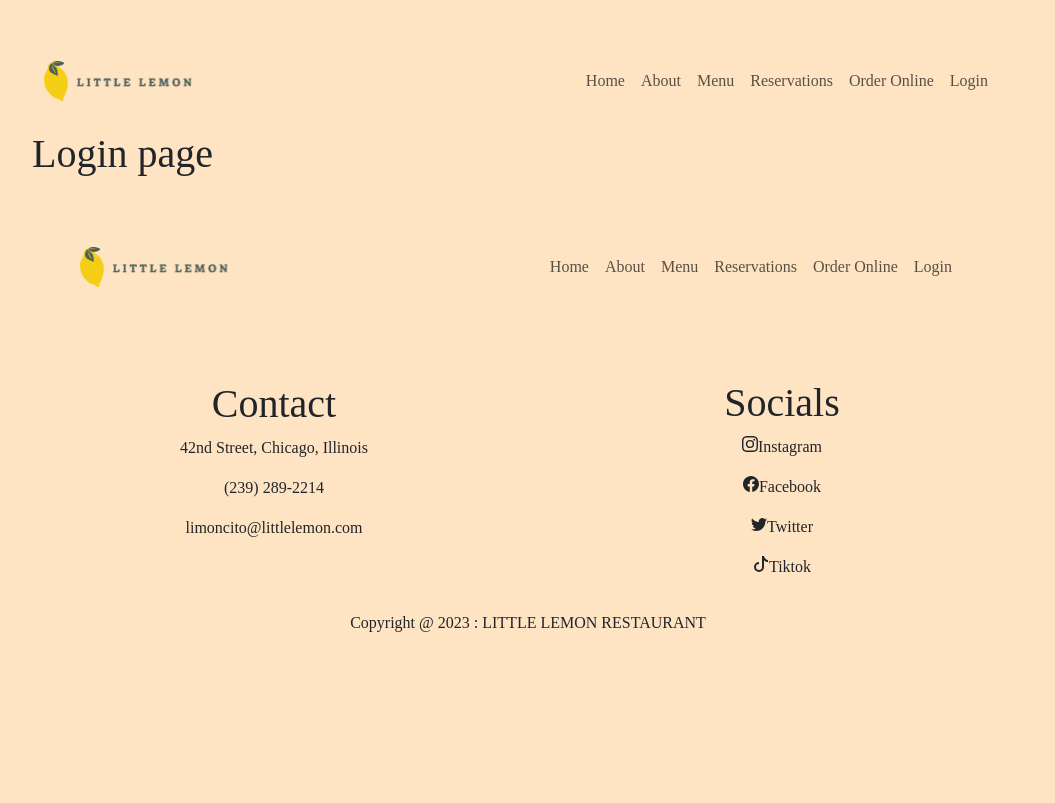
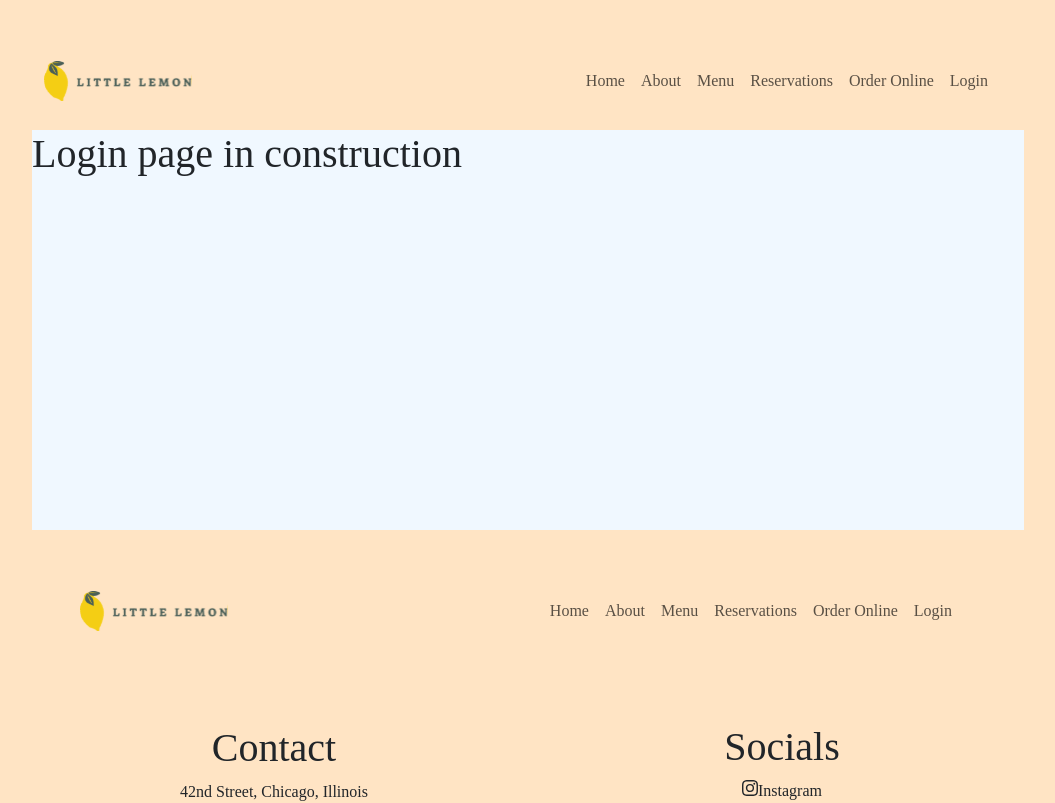
Before and after one commit to toneiobufon/Little-Lemon, a React (Create React App) app in the folder little/: page /login in a window 1280 px wide. Shown: the top 803 px of the page, without its empty margins (112-1167 px from the left). Built offline with nearby package versions, Linux system fonts and the light colour scheme.

Commit message:
updated styling on pages

```diff
--- a/little/src/App.css
+++ b/little/src/App.css
@@ -131,8 +131,17 @@ button{
 }
 
 .section-body{
-  display: flex;
+  display: block;
   justify-content: center;
   min-height: 25rem;
   background-color: aliceblue;
+
 }
+form{
+  display: grid;
+  justify-content: center;
+  background-color: rgb(197, 202, 117);
+  margin: auto;
+  padding: 20px;
+  border-radius: 10px;
+}
--- a/little/src/Components/About.js
+++ b/little/src/Components/About.js
@@ -4,11 +4,13 @@ import React from "react";
 function About (){
     return (
         <>
-    <h1>About us</h1>
-    <p>Lorem ipsum dolor sit amet consectetur adipisicing elit. Eos qui veniam cumque eligendi ex, assumenda delectus laborum dolorem illum sit corrupti vero, atque veritatis harum cum saepe hic odio. Sit.</p>
-    <p>Lorem ipsum, dolor sit amet consectetur adipisicing elit. Consequatur cum nam neque perferendis nostrum labore, recusandae temporibus dicta repellat magni, dolorum ea voluptatibus dolor nulla nisi sed odio quia? Eum?</p>
-    <p>Lorem ipsum, dolor sit amet consectetur adipisicing elit. Reiciendis illo tenetur eaque incidunt pariatur expedita labore. Minima alias aliquid, fugit totam magnam, cumque optio praesentium officiis obcaecati nesciunt tenetur voluptatibus.</p>
-    <p>Lorem ipsum dolor, sit amet consectetur adipisicing elit. Explicabo, voluptas officiis. Explicabo obcaecati sint eveniet dolorum, dolore tempora blanditiis vero quidem voluptatem odit mollitia error totam fuga optio vitae provident.</p>
+        <section className="section-body">
+            <h1>About us</h1>
+            <p>Lorem ipsum dolor sit amet consectetur adipisicing elit. Eos qui veniam cumque eligendi ex, assumenda delectus laborum dolorem illum sit corrupti vero, atque veritatis harum cum saepe hic odio. Sit.</p>
+            <p>Lorem ipsum, dolor sit amet consectetur adipisicing elit. Consequatur cum nam neque perferendis nostrum labore, recusandae temporibus dicta repellat magni, dolorum ea voluptatibus dolor nulla nisi sed odio quia? Eum?</p>
+            <p>Lorem ipsum, dolor sit amet consectetur adipisicing elit. Reiciendis illo tenetur eaque incidunt pariatur expedita labore. Minima alias aliquid, fugit totam magnam, cumque optio praesentium officiis obcaecati nesciunt tenetur voluptatibus.</p>
+            <p>Lorem ipsum dolor, sit amet consectetur adipisicing elit. Explicabo, voluptas officiis. Explicabo obcaecati sint eveniet dolorum, dolore tempora blanditiis vero quidem voluptatem odit mollitia error totam fuga optio vitae provident.</p>
+    </section>
     </>
     )
 }
--- a/little/src/Components/Login.js
+++ b/little/src/Components/Login.js
@@ -2,7 +2,13 @@ import React from "react";
 
 
 function Login (){
-    return <h1>Login page</h1>
+    return (
+    <>
+    <section className="section-body">
+        <h1>Login page in construction</h1>
+    </section>
+    </>
+    )
 }
 
 export default Login;
--- a/little/src/Components/Menu.js
+++ b/little/src/Components/Menu.js
@@ -5,9 +5,7 @@ function Menu (){
     return(
     <>
     <section className="section-body">
-    <h1>Menu page under construction</h1>
-
-
+        <h1>Menu page under construction</h1>
     </section>
 
     </>
--- a/little/src/Components/OrderOnline.js
+++ b/little/src/Components/OrderOnline.js
@@ -2,7 +2,13 @@ import React from "react";
 
 
 function OrderOnline (){
-    return <h1>OrderOnline page</h1>
+    return (
+    <>
+    <section className="section-body">
+    <h1>Order Online page under construction</h1>
+    </section>
+    </>
+    )
 }
 
 export default OrderOnline;
```
